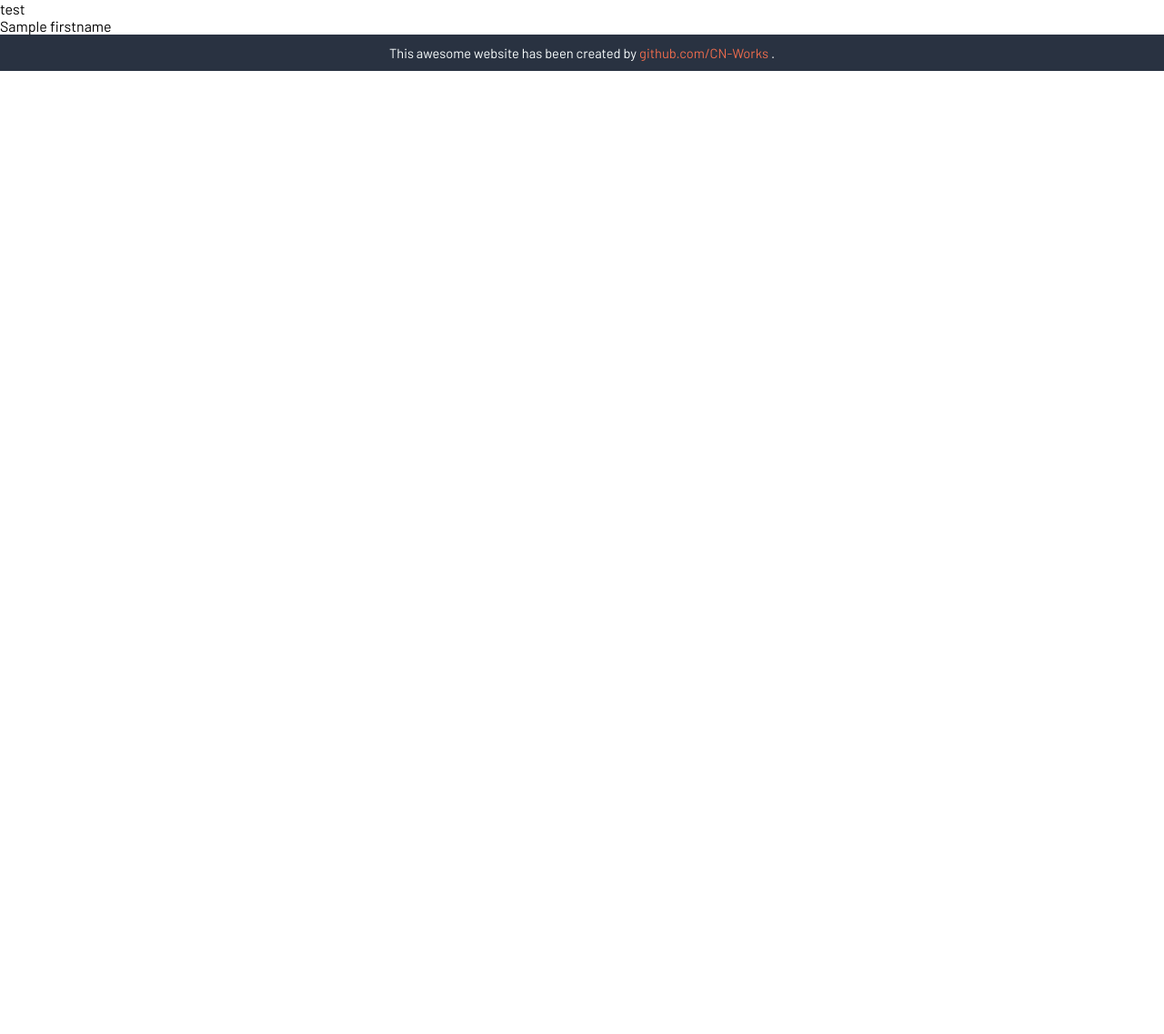
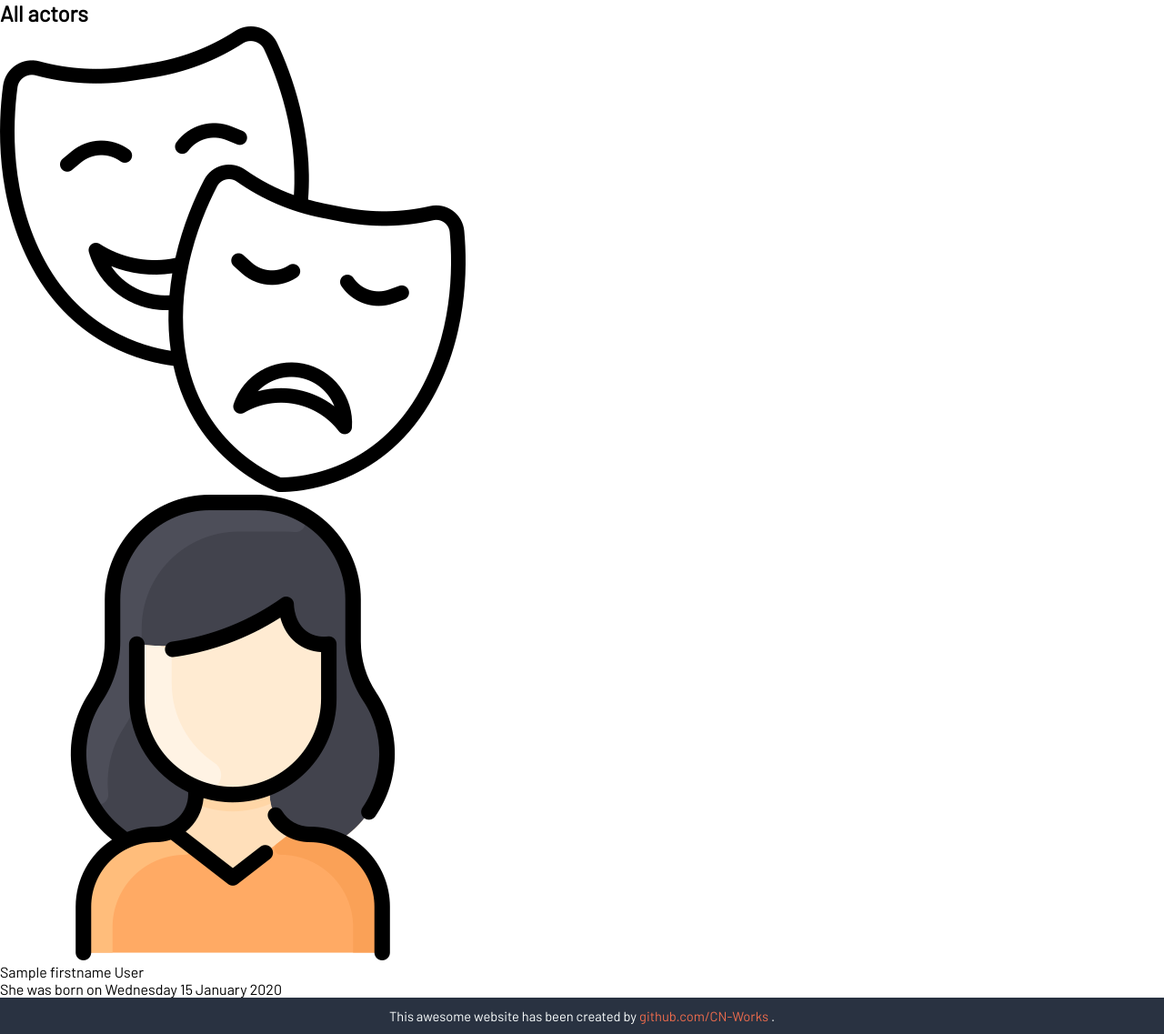
Before and after one commit to CN-Works/Advanced-Cinema-Application, a PHP site: template views/actors/actorslisting.php in a window 1280 px wide. Shown: the part 80-1217 px from the top of the page at 91% size. Before the commit the page ends 158 px from the top, so only its background shows below. Run offline with PHP 8.4, Linux system fonts and the light colour scheme; the template is opened without the code that fills it: most values are stand-ins (such as "Sample title", 1, 10 or a date in 2020).

Commit message:
Feat : Actors list content with person's data

```diff
--- a/views/actors/actorslisting.php
+++ b/views/actors/actorslisting.php
@@ -3,14 +3,37 @@
     ob_start();
 ?>
 
-<p>test</p>
-<pre>
-<?php
-    foreach ($actors->fetchAll() as $actordata) {
-        echo $actordata["firstname"];
-    }
-?>
-</pre>
+<main class="actorpage-main">
+    <div class="actorpage-head">
+        <h2 class="actorpage-head-title">All actors</h2>
+        <img class="actorpage-head-image unselectable" src="public/images/actors.png" alt="Mask icon">
+    </div>
+    <?php
+        foreach ($actors->fetchAll() as $actordata) {
+            if ($actordata["sex"] == "m") {
+                $image = "public/images/man.png";
+                $pronoun = "He";
+            } else {
+                $image = "public/images/woman.png";
+                $pronoun = "She";
+            }
+
+            // Getting the birth date and date format
+            $actor_dob = date_create($actordata["dob"]);
+            $actor_dob = date_format($actor_dob,"l d F Y");
+
+            echo "
+            <div class='actorpage-card'>
+                <img class='actor-card-image' src=".$image." alt='person image'>
+                <div class='actorpage-card-texts'>
+                    <p>".$actordata["firstname"]." ".$actordata["lastname"]."</p>
+                    <p class='actorpage-card-dob'>".$pronoun." was born on ".$actor_dob."</p>
+                </div>
+            </div>
+            ";
+        }
+    ?>
+</main>
 
 
 
```
